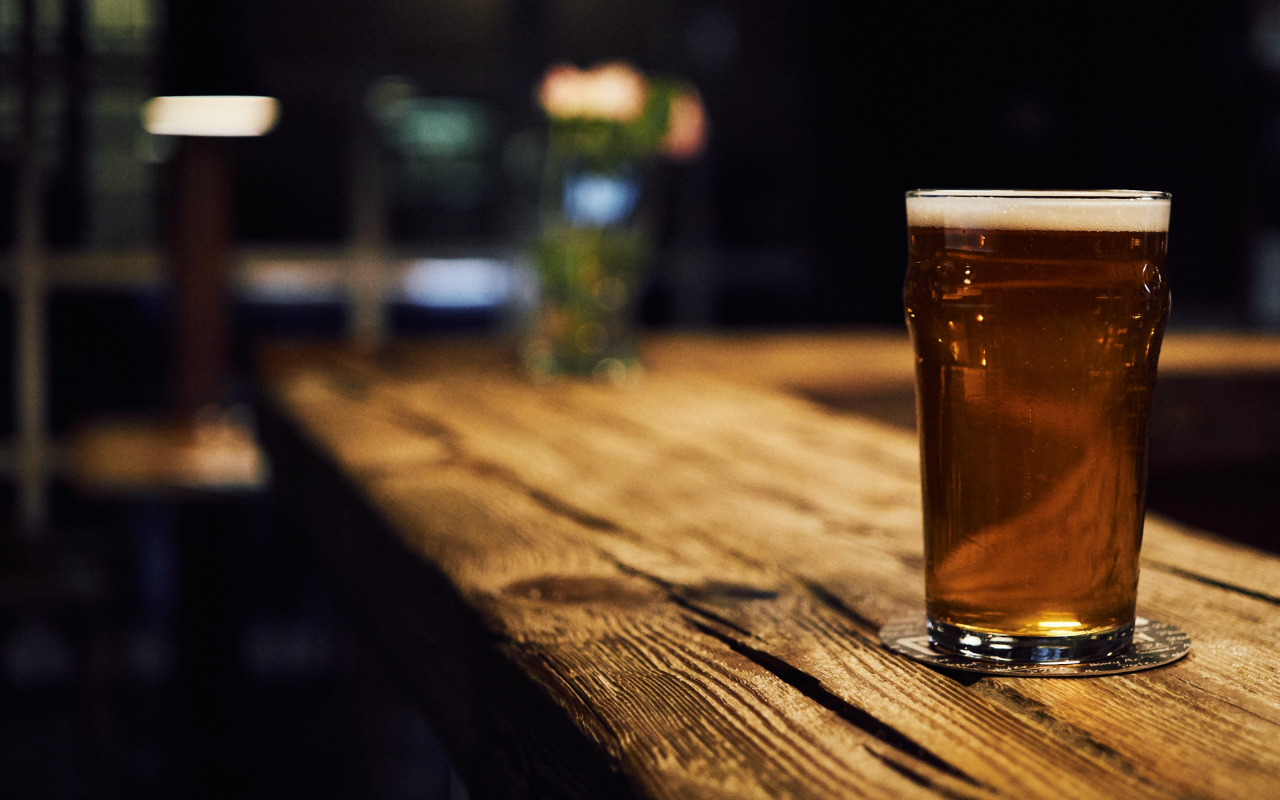
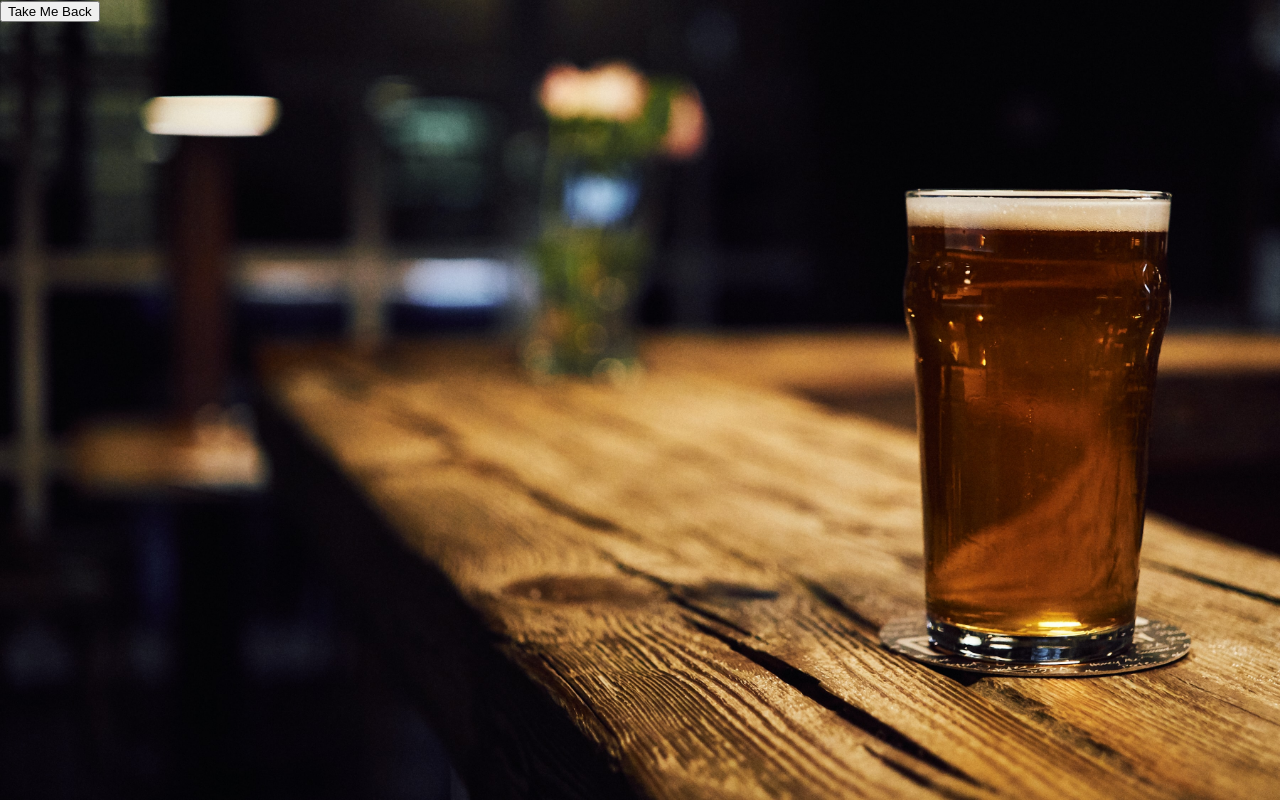
Before and after one commit to nware1066/pub-menu, a React (Create React App) app: page /favorites in a window 1280 px wide. Built offline with nearby package versions, Linux system fonts and the light colour scheme.

Commit message:
Add link to return home from favoriteContainer

```diff
--- a/src/FavoriteContainer/FavoriteContainer.js
+++ b/src/FavoriteContainer/FavoriteContainer.js
@@ -1,4 +1,5 @@
 import React from 'react';
+import { Link } from 'react-router-dom'
 import PropTypes from 'prop-types';
 import FavoriteCard from '../FavoriteCard/FavoriteCard';
 import './favoriteContainer.css';
@@ -14,6 +15,7 @@ const FavoriteContainer = ({favorites}) => {
               description={favorite.description} />
             })
           }
+          <Link to='/'><button className='home-button'>Take Me Back</button></Link>
       </section>
   )
 }
```
